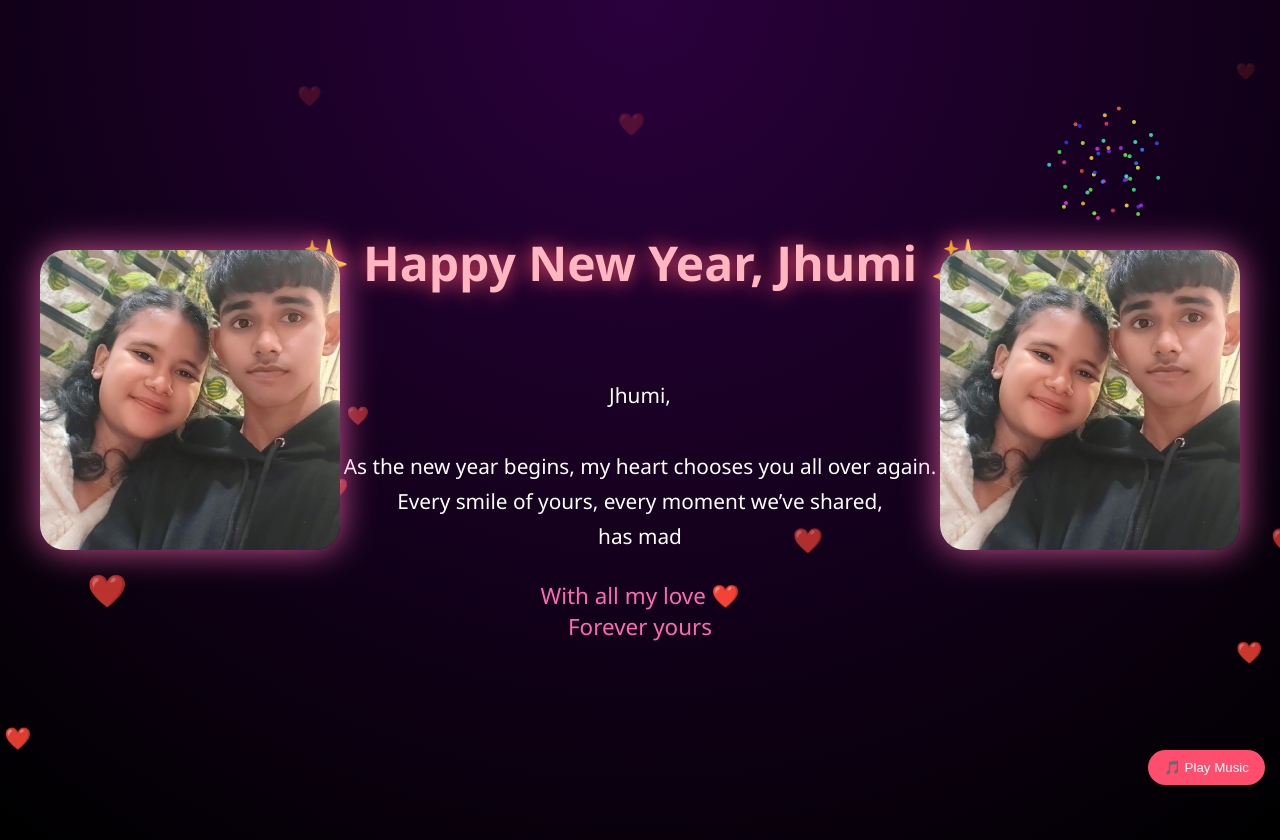
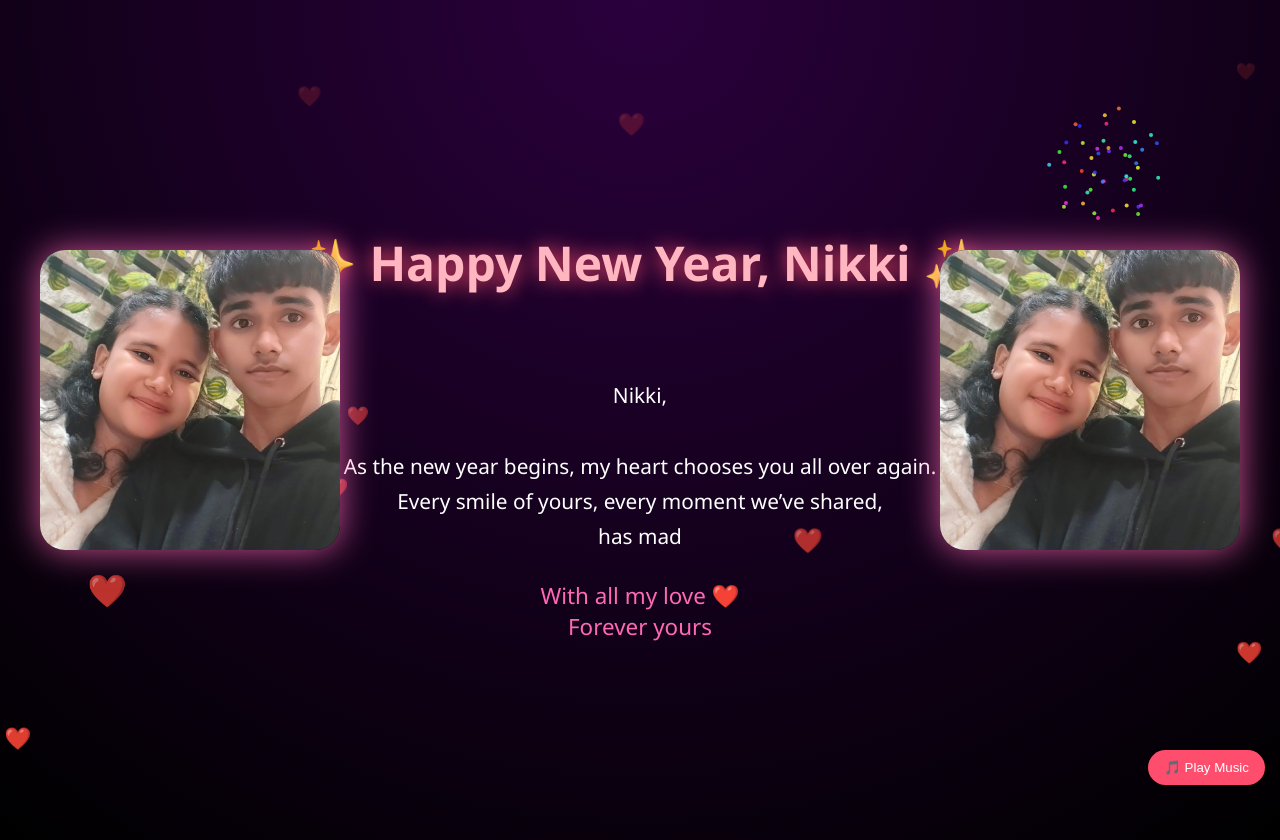
Before and after one commit to vanshBhatt1234/2026, a plain HTML site: page index.html in a window 1280 px wide. Drawn offline with Linux system fonts and the light colour scheme.

Commit message:
Update index.html

```diff
--- a/index.html
+++ b/index.html
@@ -3,7 +3,7 @@
 <head>
 <meta charset="UTF-8">
 <meta name="viewport" content="width=device-width, initial-scale=1.0">
-<title>Happy New Year Jhumi ❤️</title>
+<title>Happy New Year Nikki ❤️</title>
 
 <style>
 body {
@@ -159,7 +159,7 @@ h1 {
 <button class="music-btn" onclick="playMusic()">🎵 Play Music</button>
 
 <div class="container">
-    <h1>✨ Happy New Year, Jhumi ✨</h1>
+    <h1>✨ Happy New Year, Nikki ✨</h1>
 
     <div id="message"></div>
 
@@ -181,7 +181,7 @@ h1 {
 <script>
 // Typing message
 const text = `
-Jhumi,
+Nikki,
 
 As the new year begins, my heart chooses you all over again.
 Every smile of yours, every moment we’ve shared,
```
